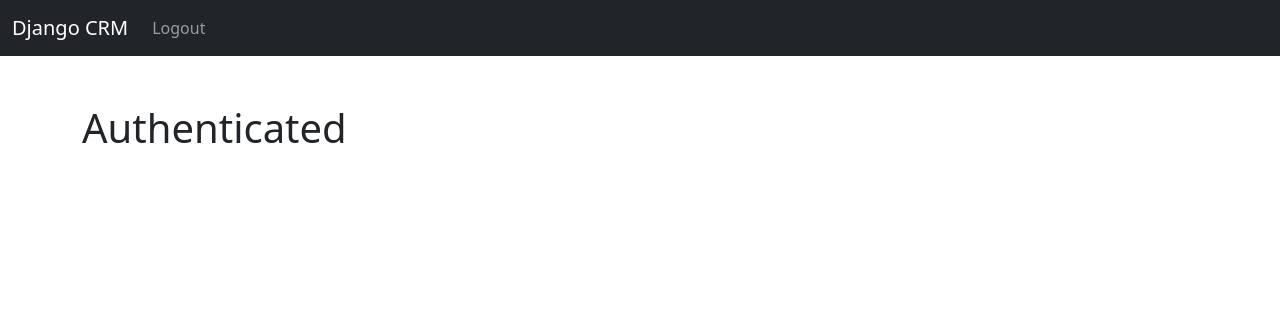
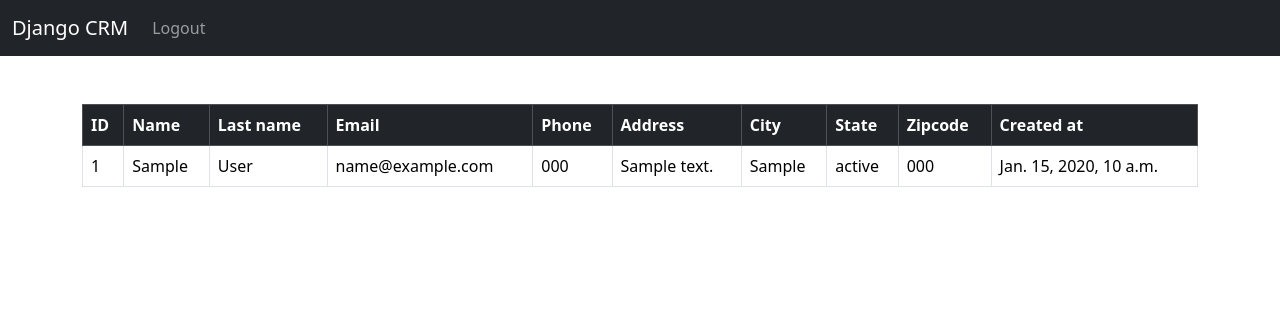
Before and after one commit to kgtaffur/Django-CRM-tutorial, a Django app: page / in a window 1280 px wide. Shown: the top 316 px of the page. Run offline with Django 4.2, Linux system fonts and the light colour scheme; a user stored in the database is signed in; tables that the repository leaves empty hold one stand-in row (values such as "Sample post").

Commit message:
Added: Table at home

```diff
--- a/website/templates/home.html
+++ b/website/templates/home.html
@@ -1,7 +1,60 @@
 {% extends 'base.html' %}
 {% block content %}
 {% if user.is_authenticated %}
-  <h1>Authenticated</h1>
+  <table class="table table-bordered table-hover">
+    <thead class="table-dark">
+      <tr>
+        <th scope="col">ID</th>
+        <th scope="col">Name</th>
+        <th scope="col">Last name</th>
+        <th scope="col">Email</th>
+        <th scope="col">Phone</th>
+        <th scope="col">Address</th>
+        <th scope="col">City</th>
+        <th scope="col">State</th>
+        <th scope="col">Zipcode</th>
+        <th scope="col">Created at</th>
+      </tr>
+    </thead>
+    <tbody>
+      {% if records %}
+        {% for record in records %}
+          <tr>
+            <td>
+              {{ record.id }}
+            </td>
+            <td>
+              {{ record.first_name }}
+            </td>
+            <td>
+              {{ record.last_name }}
+            </td>
+            <td>
+              {{ record.email }}
+            </td>
+            <td>
+              {{ record.phone }}
+            </td>
+            <td>
+              {{ record.address }}
+            </td>
+            <td>
+              {{ record.city }}
+            </td>
+            <td>
+              {{ record.state }}
+            </td>
+            <td>
+              {{ record.zipcode }}
+            </td>
+            <td>
+              {{ record.created_at }}
+            </td>
+          </tr>
+        {% endfor %}
+      {% endif %}
+    </tbody>
+  </table>
 {% else %}
   {% include 'login.html' %}
 {% endif %}
--- a/website/views.py
+++ b/website/views.py
@@ -2,10 +2,12 @@ from django.shortcuts import render, redirect
 from django.contrib.auth import authenticate, login, logout
 from django.contrib import messages
 from .forms import SignUpForm
+from .models import Record
 
 # Create your views here.
 def home(request):
-    return render(request, 'home.html', {})
+    records = Record.objects.all()
+    return render(request, 'home.html', {'records':records})
 
 def login_user(request):
     # Check if logging in
```
